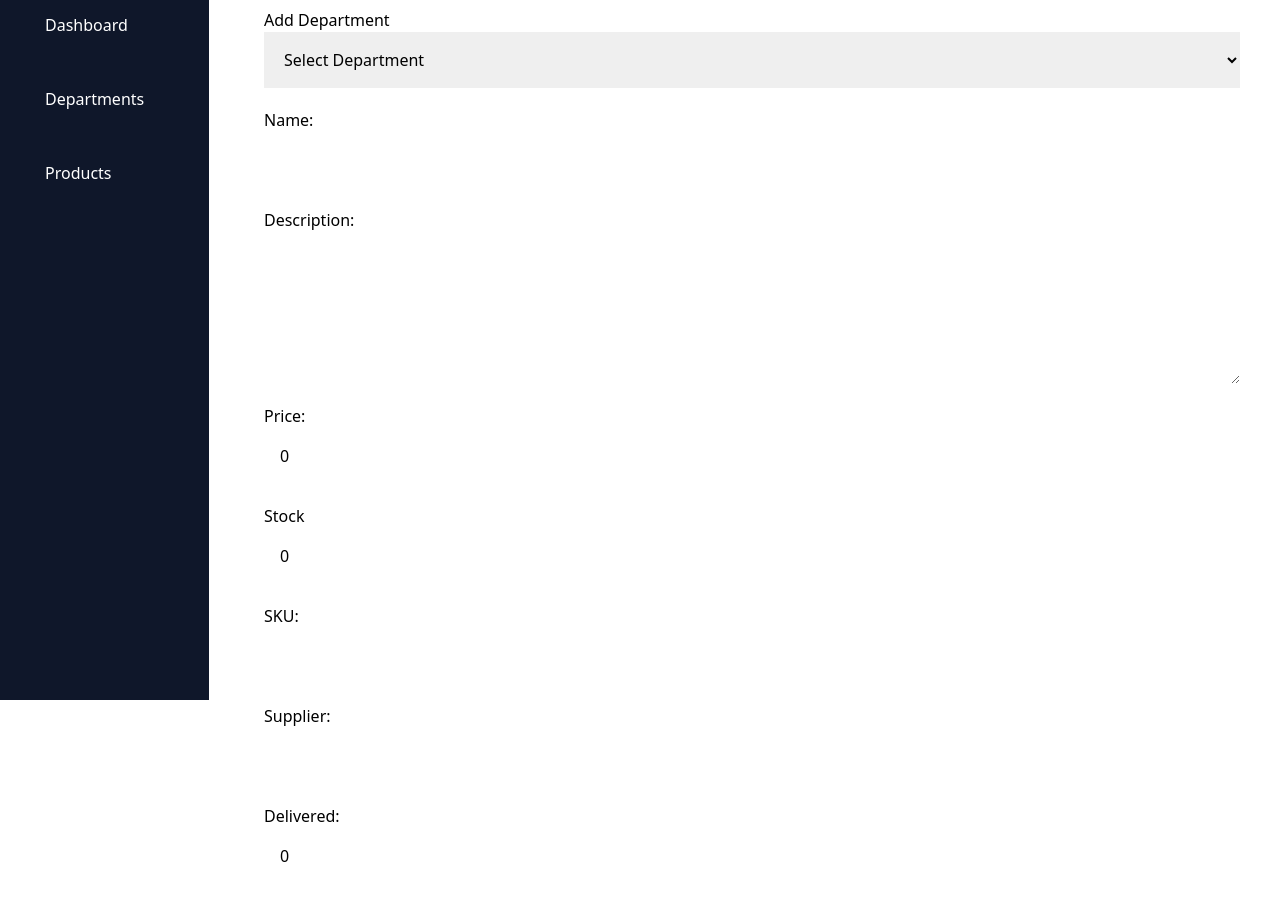
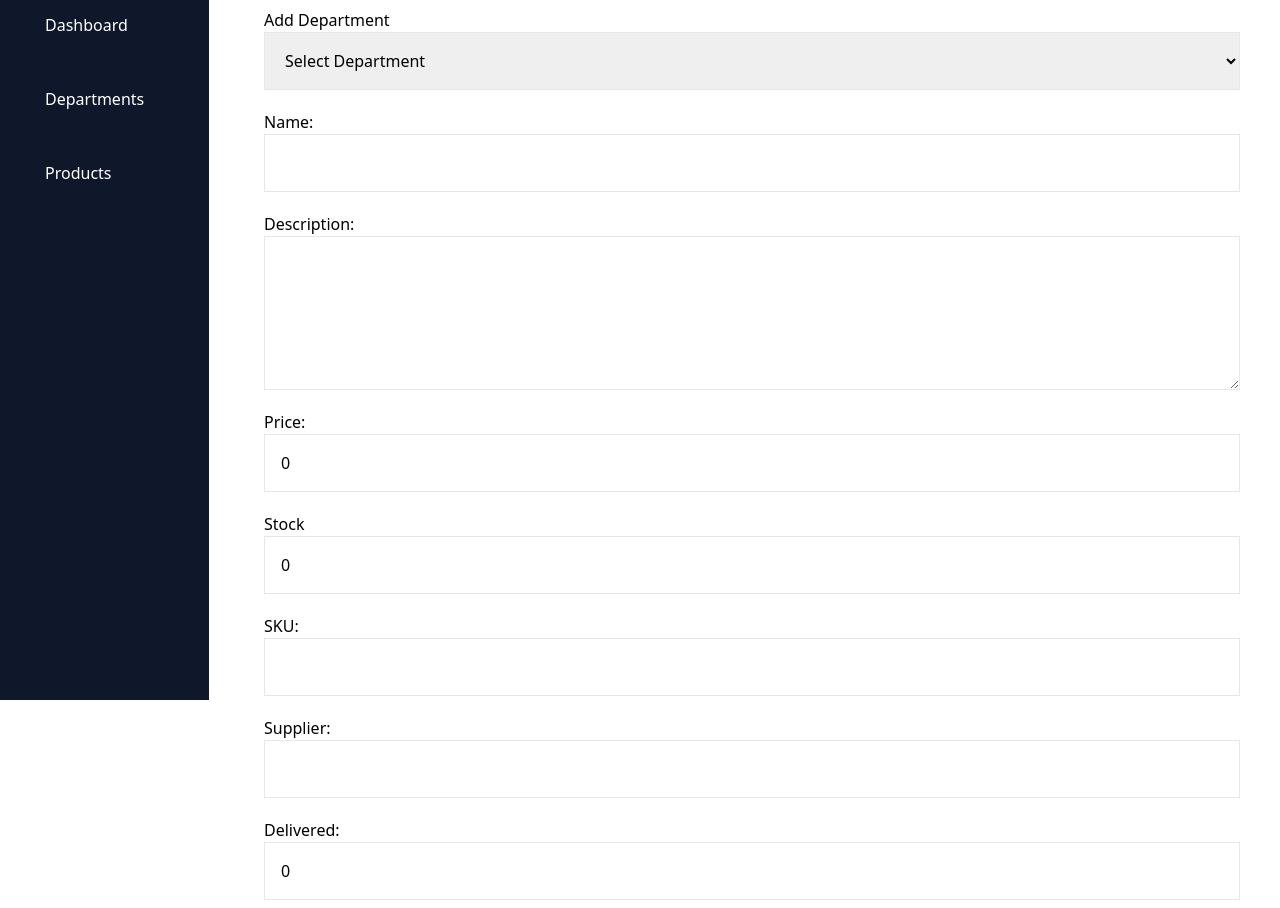
Before and after one commit to jugeshraghav/machine-coding-10, a React (Create React App) app: page /addProduct in a window 1280 px wide. Shown: the part 100-1008 px from the top of the page. Built offline with nearby package versions, Linux system fonts and the light colour scheme.

Commit message:
minor fix

```diff
--- a/src/pages/AddProduct.js
+++ b/src/pages/AddProduct.js
@@ -52,7 +52,7 @@ export const AddProduct = () => {
           <div className="flex flex-col w-full">
             <label>Add Department</label>
             <select
-              className="w-full p-4"
+              className="w-full p-4 border"
               name="department"
               required
               value={newProductDetails.department}
@@ -68,7 +68,7 @@ export const AddProduct = () => {
             <label>Name:</label>
             <input
               type="text"
-              className="w-full p-4"
+              className="w-full p-4 border"
               name="name"
               required
               value={newProductDetails?.name}
@@ -79,7 +79,7 @@ export const AddProduct = () => {
             <label>Description:</label>
             <textarea
               rows="5"
-              className="w-full p-4"
+              className="w-full p-4 border"
               name="description"
               value={newProductDetails.description}
               required
@@ -89,7 +89,7 @@ export const AddProduct = () => {
           <div className="flex flex-col w-full">
             <label>Price:</label>
             <input
-              className="w-full p-4"
+              className="w-full p-4 border"
               name="price"
               required
               value={newProductDetails?.price}
@@ -99,7 +99,7 @@ export const AddProduct = () => {
           <div className="flex flex-col w-full">
             <label>Stock</label>
             <input
-              className="w-full p-4"
+              className="w-full p-4 border"
               name="stock"
               required
               value={newProductDetails?.stock}
@@ -109,7 +109,7 @@ export const AddProduct = () => {
           <div className="flex flex-col w-full">
             <label>SKU:</label>
             <input
-              className="w-full p-4"
+              className="w-full p-4 border"
               name="sku"
               required
               value={newProductDetails.sku}
@@ -119,7 +119,7 @@ export const AddProduct = () => {
           <div className="flex flex-col w-full">
             <label>Supplier:</label>
             <input
-              className="w-full p-4"
+              className="w-full p-4 border"
               name="supplier"
               required
               value={newProductDetails?.supplier}
@@ -129,7 +129,7 @@ export const AddProduct = () => {
           <div className="flex flex-col w-full">
             <label>Delivered:</label>
             <input
-              className="w-full p-4"
+              className="w-full p-4 border"
               name="delivered"
               required
               value={newProductDetails?.delivered}
@@ -139,7 +139,7 @@ export const AddProduct = () => {
           <div className="flex flex-col w-full">
             <label>Image Url:</label>
             <input
-              className="w-full p-4"
+              className="w-full p-4 border"
               name="imageUrl"
               required
               value={newProductDetails.imageUrl}
```
